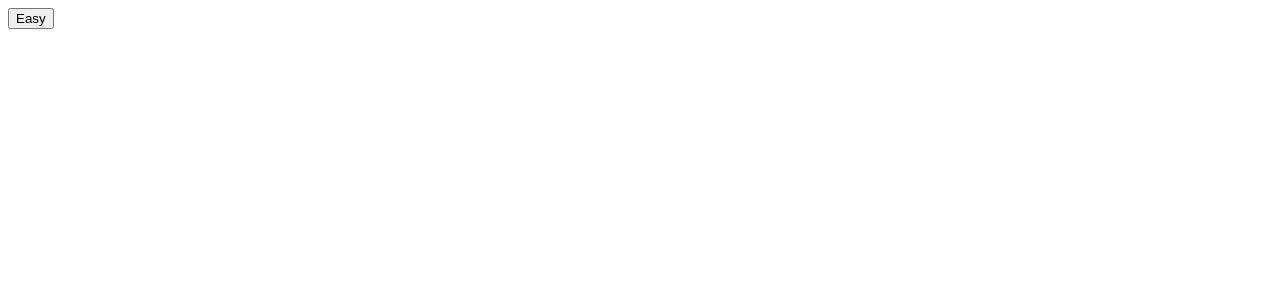
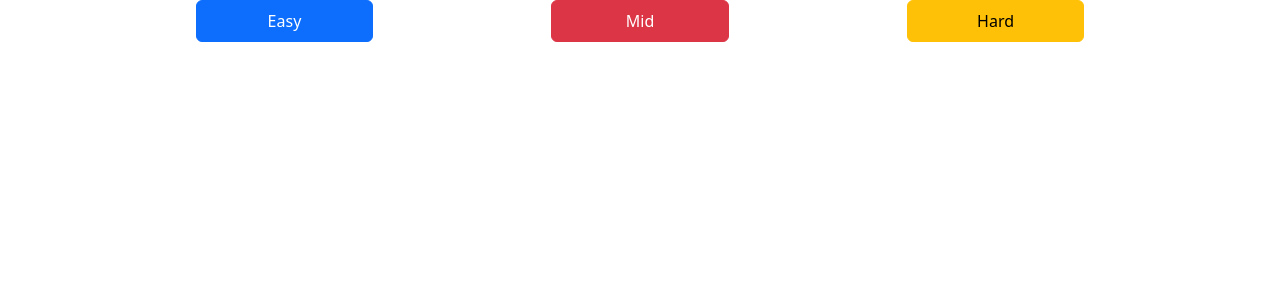
Before and after one commit to GBalatti9/Who-said-it-game, a React (Vite) app: page / in a window 1280 px wide. Shown: the top 300 px of the page. Built offline with nearby package versions, Linux system fonts and the light colour scheme.

Commit message:
Styling the buttons and handle the logic to have three buttons: easy - mid - hard

```diff
--- a/index.html
+++ b/index.html
@@ -4,6 +4,7 @@
     <meta charset="UTF-8" />
     <link rel="icon" type="image" href="/icons8-walter-white-48.png" />
     <meta name="viewport" content="width=device-width, initial-scale=1.0" />
+    <link href="https://cdn.jsdelivr.net/npm/bootstrap@5.3.2/dist/css/bootstrap.min.css" rel="stylesheet" integrity="sha384-T3c6CoIi6uLrA9TneNEoa7RxnatzjcDSCmG1MXxSR1GAsXEV/Dwwykc2MPK8M2HN" crossorigin="anonymous">
     <title>Breaking Bad Quotes</title>
   </head>
   <body>
--- a/src/Container.jsx
+++ b/src/Container.jsx
@@ -1,3 +1,4 @@
+import { Buttons } from "./components/Buttons";
 import { useFetch } from "./helpers/setDifficulty";
 
 export const Container = () => {
@@ -14,7 +15,7 @@ export const Container = () => {
         <>
         {
             isLoading ?
-            <button onClick={() => gameDifficulty(5)}> Easy </button>
+            <Buttons info={ buttonInfo } fn={ gameDifficulty } />
             : data.map((p) => (
                 <p>{p.quote}</p>
             ))
--- a/src/components/Buttons.jsx
+++ b/src/components/Buttons.jsx
@@ -1,7 +1,20 @@
 
 
-export const Buttons = () => {
+export const Buttons = ({ info, fn }) => {
+    console.log({info});
     return (
-        <div>Buttons</div>
+        <div className="d-flex justify-content-around col-10 m-auto">
+            {
+                info.map((info, i) => (
+                    <button
+                        key       = {info + i}
+                        className = {`btn btn-${info.color} p-2 col-2`}
+                        name      = {`${info.name}`}
+                        onClick   = {() => fn(info.value)}>
+                        {info.name}
+                        </button>
+                ))
+            }
+        </div>
     )
 }
```
